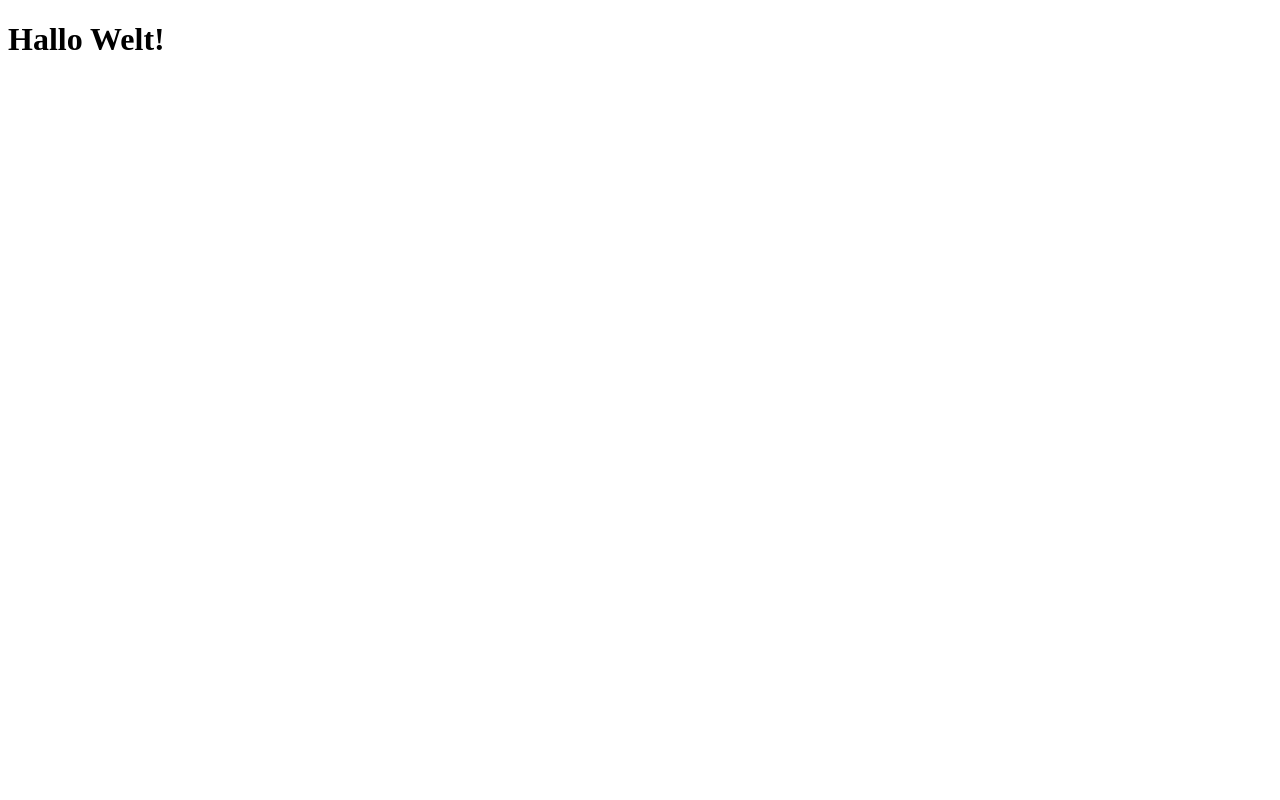
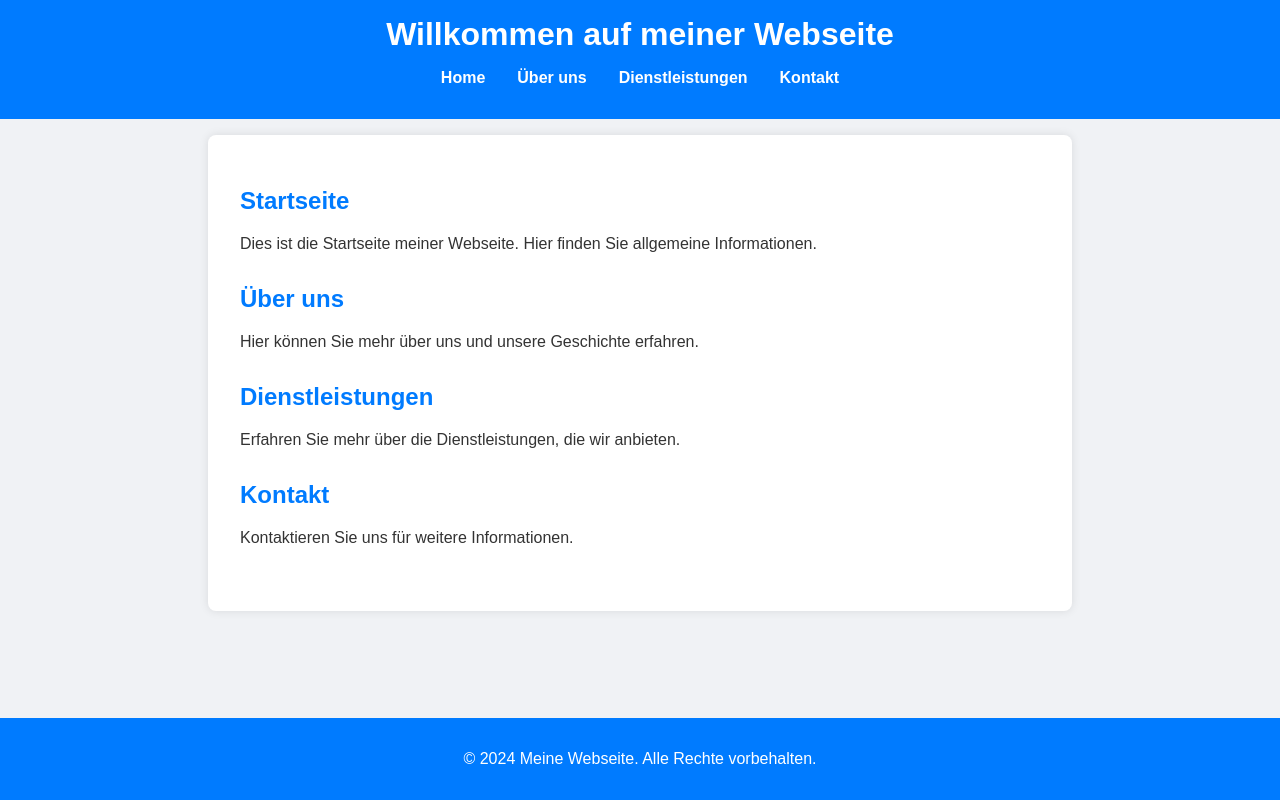
Before and after one commit to Yaserdiazmovido/mein-erstes-projekt, a plain HTML site: page index.html in a window 1280 px wide. Drawn offline with Linux system fonts and the light colour scheme.

Commit message:
updated styling and html

```diff
--- a/index.html
+++ b/index.html
@@ -1,9 +1,43 @@
 <!DOCTYPE html>
-<html>
+<html lang="de">
 <head>
-    <title>Mein erstes Projekt</title>
+    <meta charset="UTF-8">
+    <meta name="viewport" content="width=device-width, initial-scale=1.0">
+    <title>Meine Webseite</title>
+    <link rel="stylesheet" href="style.css">
 </head>
 <body>
-    <h1>Hallo Welt!</h1>
+    <header>
+        <h1>Willkommen auf meiner Webseite</h1>
+        <nav>
+            <ul>
+                <li><a href="#home">Home</a></li>
+                <li><a href="#about">Über uns</a></li>
+                <li><a href="#services">Dienstleistungen</a></li>
+                <li><a href="#contact">Kontakt</a></li>
+            </ul>
+        </nav>
+    </header>
+    <main>
+        <section id="home">
+            <h2>Startseite</h2>
+            <p>Dies ist die Startseite meiner Webseite. Hier finden Sie allgemeine Informationen.</p>
+        </section>
+        <section id="about">
+            <h2>Über uns</h2>
+            <p>Hier können Sie mehr über uns und unsere Geschichte erfahren.</p>
+        </section>
+        <section id="services">
+            <h2>Dienstleistungen</h2>
+            <p>Erfahren Sie mehr über die Dienstleistungen, die wir anbieten.</p>
+        </section>
+        <section id="contact">
+            <h2>Kontakt</h2>
+            <p>Kontaktieren Sie uns für weitere Informationen.</p>
+        </section>
+    </main>
+    <footer>
+        <p>&copy; 2024 Meine Webseite. Alle Rechte vorbehalten.</p>
+    </footer>
 </body>
 </html>
--- /dev/null
+++ b/style.css
@@ -0,0 +1,81 @@
+body {
+    font-family: 'Arial', sans-serif;
+    margin: 0;
+    padding: 0;
+    background-color: #f0f2f5;
+    color: #333;
+}
+
+header {
+    background-color: #007BFF;
+    color: white;
+    padding: 1em 0;
+    text-align: center;
+}
+
+header h1 {
+    margin: 0;
+}
+
+nav ul {
+    list-style-type: none;
+    padding: 0;
+    display: flex;
+    justify-content: center;
+}
+
+nav ul li {
+    margin: 0 1em;
+}
+
+nav ul li a {
+    color: white;
+    text-decoration: none;
+    font-weight: bold;
+}
+
+main {
+    padding: 2em;
+    margin: 1em auto;
+    background-color: white;
+    max-width: 800px;
+    box-shadow: 0 0 10px rgba(0, 0, 0, 0.1);
+    border-radius: 8px;
+}
+
+section {
+    margin-bottom: 2em;
+}
+
+section h2 {
+    color: #007BFF;
+}
+
+button {
+    background-color: #007BFF;
+    color: white;
+    border: none;
+    padding: 10px 20px;
+    text-align: center;
+    text-decoration: none;
+    display: inline-block;
+    font-size: 16px;
+    margin: 4px 2px;
+    border-radius: 4px;
+    cursor: pointer;
+    transition: background-color 0.3s ease;
+}
+
+button:hover {
+    background-color: #0056b3;
+}
+
+footer {
+    background-color: #007BFF;
+    color: white;
+    text-align: center;
+    padding: 1em 0;
+    position: fixed;
+    bottom: 0;
+    width: 100%;
+}
```
